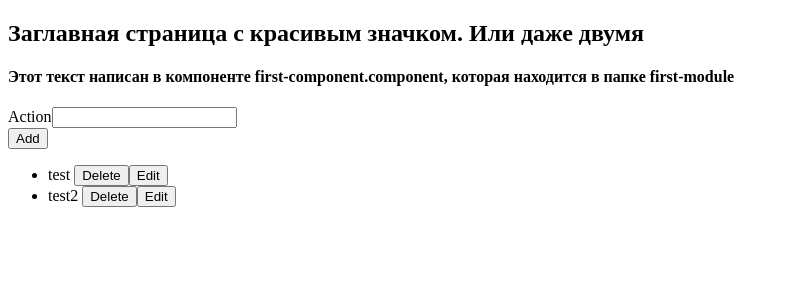
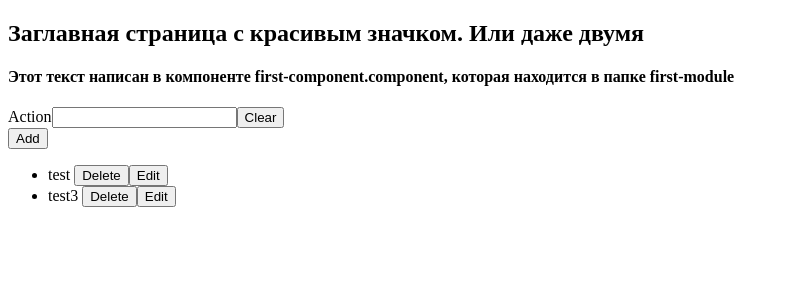
Before and after one commit to dennazgul/test-project, an Angular app: page / in a window 1280 px wide. Shown: the top 300 px of the page, without its empty margins (0-789 px from the left). Built offline with nearby package versions, Linux system fonts and the light colour scheme.

Commit message:
clean button task

```diff
--- a/src/app/first-attempt/first-attempt.component.html
+++ b/src/app/first-attempt/first-attempt.component.html
@@ -12,7 +12,7 @@
   <button (click)="blaster()">Добавить</button>-->
   <h4>
     Этот текст написан в компоненте first-component.component, которая находится в папке first-module</h4>
-  <app-todo-edit [todo]='activeItem' (onUpdate)='onAdd($event)'></app-todo-edit><!-- в квадратных скобках описан тот элемент/переменная, который будет передан из этой компоненты в todo-edit. А в круглых скобках возвращающаяся из todo-edit переменная-->
+  <app-todo-edit [todo]='activeItem' (onUpdate)='onAdd($event)' (onClear)='cleaning($event)'></app-todo-edit><!-- в квадратных скобках описан тот элемент/переменная, который размещён в смежной компоненте. А в круглых скобках возвращающаяся из todo-edit переменная. связь между ними осуществляется постоянно. а когда в смежной компоненте происходит emit, срабатывает onAdd.-->
   <app-todos-list [todos]="todosList" (edit)='onEditItem($event)' (delete)='onDeleteItem($event)'> </app-todos-list>
   <!-- то же самое, только из этой компоненты возвращается две переменных, эдит и делет-->
   <!--ВОПРОС я не могу понять, когда/в какой момент будут прилетать функции onAdd($event) и те две с ивентом. В том случае, когда у нас произошло событие? Т.е. ты делаешь действие в компоненте, например todos-list, срабатывает ивент эмиттер, переменная "прилетает"сюда, и провоцирует работу функции, в которой есть значок $event?-->
--- a/src/app/first-attempt/first-attempt.component.ts
+++ b/src/app/first-attempt/first-attempt.component.ts
@@ -8,23 +8,26 @@ import * as _ from 'lodash';
   styleUrls: ['first-attempt.component.css']
 })
 export class FirstAttemptComponent {
-  todosList: Todo[] =[];//создаем пустой массив элементов класса тодо
-  activeItem: Todo = new Todo();//создаём переменную с классом тодо
-  constructor() { //ВОПРОС какая разница, в конструкторе что-то или за его пределами
-    const todo = new Todo();
-    todo.id = 1;
+  todosList: Todo[] = [];//создаем пустой массив элементов класса тодо для того чтобы в дальнейшем помещать элементы
+  activeItem: Todo = new Todo();//создаём переменную с классом тодо для работы со смежными компонентами
+  constructor() {
+    const todo = new Todo();//первый элемент списка todosList
+    todo.id = 1;//его айди
     todo.title = 'test';
-    const todo1 = new Todo();
+    const todo1 = new Todo();//второй элемент списка todosList
     todo1.id = 2;
     todo1.title = 'test2';
-    this.todosList.push(todo);//ВОПРОС всякие "штуки" типа slice, push и т.д. могут использоваться без вызова функции? здесб же это не часть функции. а просто... объявление или что-то такое.
-    this.todosList.push(todo1);
+    todo1.title = 'test3';
+    this.todosList.push(todo);//в наш пустой массив помещается инициализированный выше элемент
+    //ВОПРОС всякие "штуки" типа slice, push и т.д. могут использоваться без вызова функции? здесб же это не часть функции. а просто... объявление или что-то такое.
+    this.todosList.push(todo1);//в наш уже не пустой массив помещается инициализированный выше элемент номер два
     //this.activeItem = _.clone(this.todosList[0]);
   }
 
-  ngOnInit() {}
+  ngOnInit() { }
   onEditItem(todo: Todo) {
-    this.activeItem = _.clone(todo);
+    this.activeItem = _.clone(todo);// создаем клон прилетающей из другой компоненты переменной todo
+    //для того, чтобы при нажатии кнопки "редактировать" в инпут подлетела копия,которую мы меняем
   }
   onDeleteItem(todo: Todo) {
     _.remove(this.todosList, (todo1: Todo) => {
@@ -40,18 +43,25 @@ export class FirstAttemptComponent {
         if (!_.isUndefined(index)) {
           index.title = todo.title;
         }
-        this.activeItem = new Todo();
       } else {
-      const newElement = new Todo();
-      newElement.id = this.getId();
-      newElement.title = todo.title;
-      this.todosList.push(newElement);
+        const newElement = new Todo();
+        newElement.id = this.getId();
+        newElement.title = todo.title;
+        this.todosList.push(newElement);
+      }
     }
-  }
     this.activeItem = new Todo();
   }
+  cleaning (todo:Todo) {
+    //todo = undefined;
+    if (!_.isUndefined(todo.id)) {// обязательно по айдишнику, а не тайтлу. могу рассказать зачем
+      this.activeItem.title = undefined;
+    } else {
+    this.activeItem = new Todo();
+  }
+  }
   getId(): number {
-    const maxId: Todo = _.maxBy(this.todosList, 'id');
-    return _.isUndefined(maxId) ? 0 : maxId.id + 1;
+    const itemWithMaxId: Todo = _.maxBy(this.todosList, 'id');
+    return _.isUndefined(itemWithMaxId) ? 0 : itemWithMaxId.id + 1;
   }
 }
--- a/src/app/todo-edit/todo-edit.component.html
+++ b/src/app/todo-edit/todo-edit.component.html
@@ -1,6 +1,7 @@
 <div class="form-group">
   <label for="action">Action</label>
   <input type="text" [(ngModel)]="todo.title">
+  <button type="button" class="btn btn-primary" (click)='Cleaning()'>Clear</button>
 </div>
 
 
--- a/src/app/todo-edit/todo-edit.component.ts
+++ b/src/app/todo-edit/todo-edit.component.ts
@@ -1,6 +1,7 @@
 import { Component, OnInit, Input, Output, EventEmitter } from '@angular/core';
 import { Todo } from '../first-attempt/array-model';
 import { NgModule } from '@angular/core';
+import * as _ from 'lodash';
 
 @Component({
   selector: 'app-todo-edit',
@@ -9,12 +10,16 @@ import { NgModule } from '@angular/core';
 })
 export class TodoEditComponent implements OnInit {
   @Input() todo: Todo = new Todo();
-  @Output() onUpdate: EventEmitter<Todo> = new EventEmitter<Todo>();/*мы присваиваем переменной
-  onUPdate класс эвент эмиттер, которому присваиваем класс туду. наверно.*/
-  constructor() {}
+  @Output() onUpdate: EventEmitter<Todo> = new EventEmitter<Todo>();
+  @Output() onClear: EventEmitter<Todo> = new EventEmitter<Todo>()
+  constructor() { }
 
-  ngOnInit() {}
+  ngOnInit() { }
   onAdd() {
-    this.onUpdate.emit(this.todo);/*переменной апдейт делается свойство эммит (чтоб она отправилась)
+    if (!_.isEmpty(this.todo.title)) {
+      this.onUpdate.emit(this.todo);/*переменной апдейт делается свойство эммит (чтоб она отправилась)
   в путь */  }
+  }
+  Cleaning() {
+      this.onClear.emit(this.todo); }
 }
```
Also changed, not shown: src/app/first-attempt/array-model.ts (+12 -4 lines).
